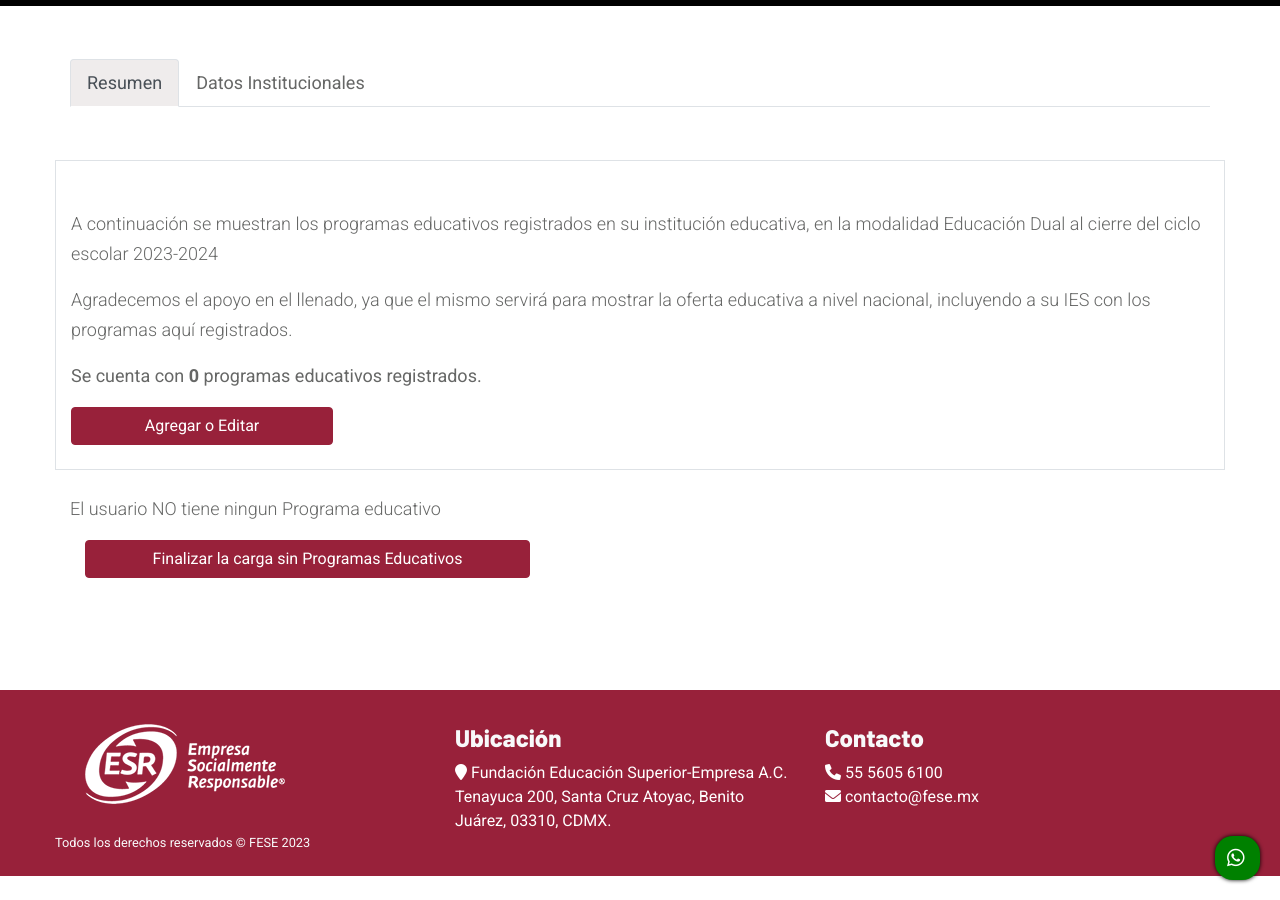
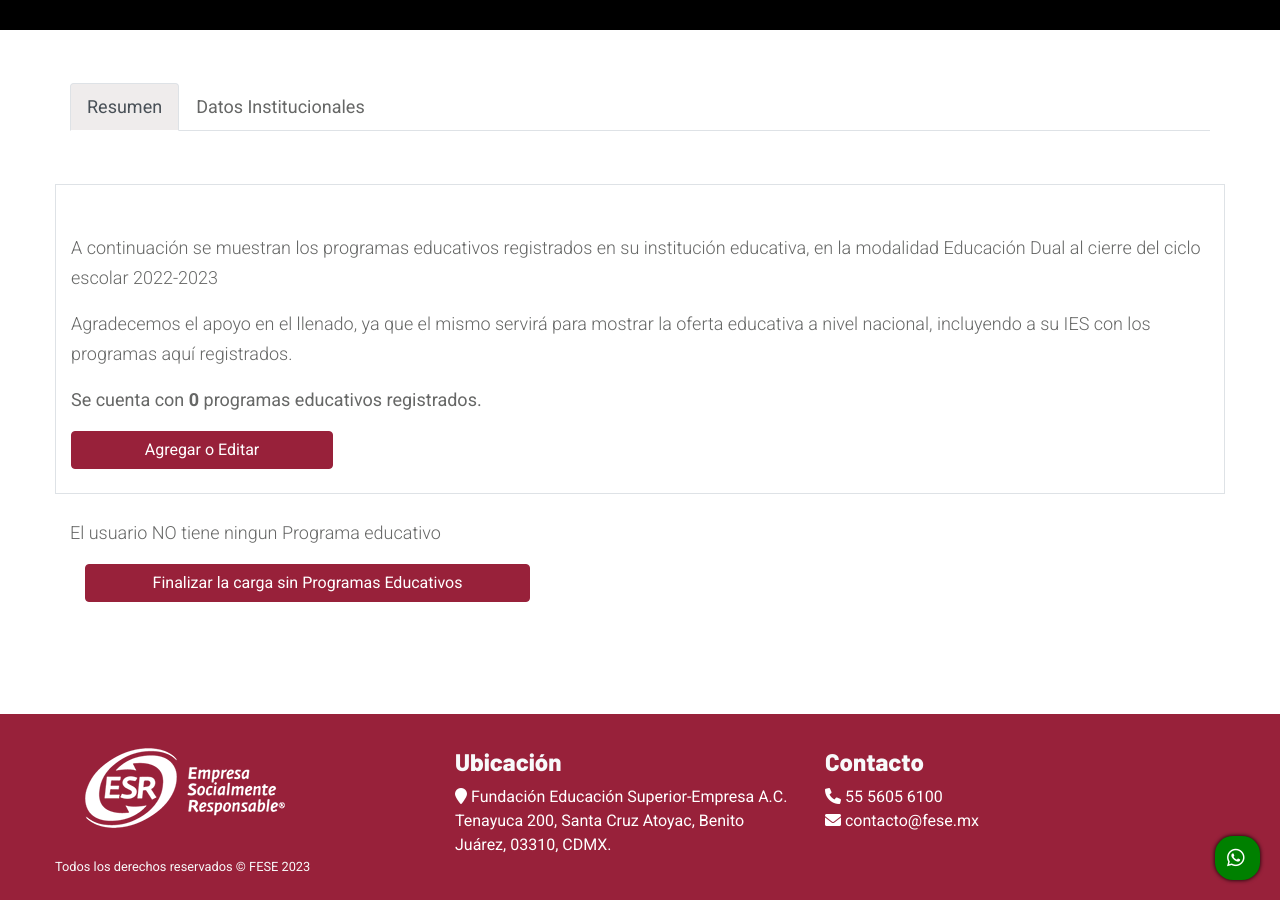
Before and after one commit to xasg/educaciondualsuperior, a PHP site: page /view/registro.php in a window 1280 px wide. Shown: the part 90-990 px from the top of the page. Run offline with PHP 8.4, Linux system fonts and the light colour scheme; the visitor is signed in with stand-in values (Sample User, id 1); tables that the repository leaves empty or names only in its code hold one stand-in row (values such as "Sample post").

Commit message:
Update registro.php

```diff
--- a/view/registro.php
+++ b/view/registro.php
@@ -20,6 +20,7 @@ if ($result = $mysqli->query("SELECT * FROM programa_educativo
 echo ("SELECT * FROM programa_educativo WHERE id_ies = '{$id_ies}' AND inf_ciclo='2022-2023' AND `id_usuario`='{$id_user}'");
 ////////////////////////////////////////////////////////////////////////////////////////////////////////
 $cont = 0;
+echo ("SELECT * FROM programa_educativo where id_ies = '{$id_ies}' AND id_usuario = '{$id_user}' AND inf_ciclo='2022-2023'");
 if ($sqlProgramaUsuario = $mysqli->query("SELECT * FROM programa_educativo where id_ies = '{$id_ies}' AND id_usuario = '{$id_user}' AND inf_ciclo='2022-2023'"))
           {
             if ($sqlProgramaUsuario->num_rows > 0)
@@ -237,7 +238,7 @@ else if(($estatus_Usuario == 1) && ($cont == 0))  // si tu estatus es 0 y tienes
 <div class="row">
                             <span class="border"><br><br>
                                     <div class="col-xl-12">
-                                       <p>A continuación se muestran los programas educativos registrados en su institución educativa, en la modalidad Educación Dual al cierre del ciclo escolar 2023-2024</p>
+                                       <p>A continuación se muestran los programas educativos registrados en su institución educativa, en la modalidad Educación Dual al cierre del ciclo escolar 2022-2023</p>
                                        <p>Agradecemos el apoyo en el llenado, ya que el mismo servirá para mostrar la oferta educativa a nivel nacional, incluyendo a su IES con los programas aquí registrados.</p>
                                        <p><strong>Se cuenta con <strong><?php echo  $row_cnt;?></strong> programas educativos registrados.</strong></p><?php //echo $id_ies; ?>
                                     </div>
```
